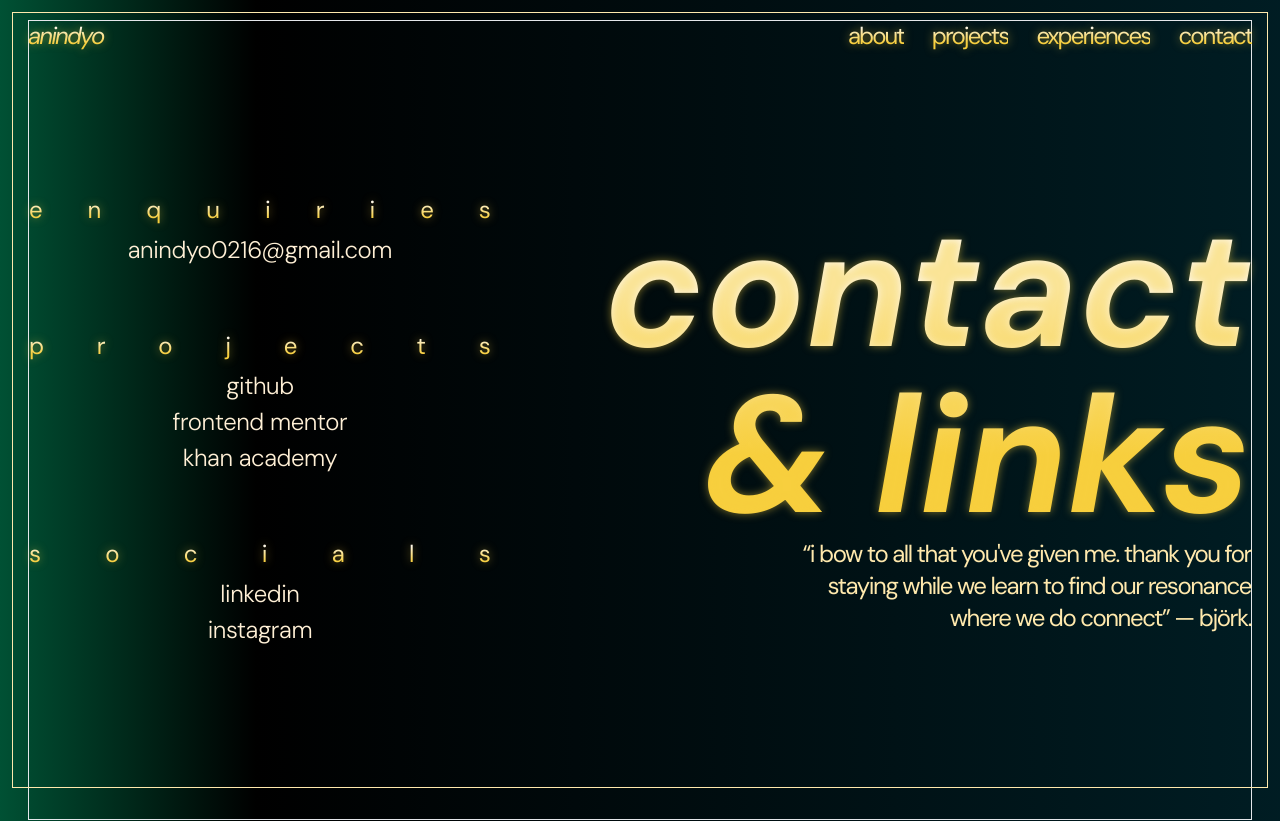
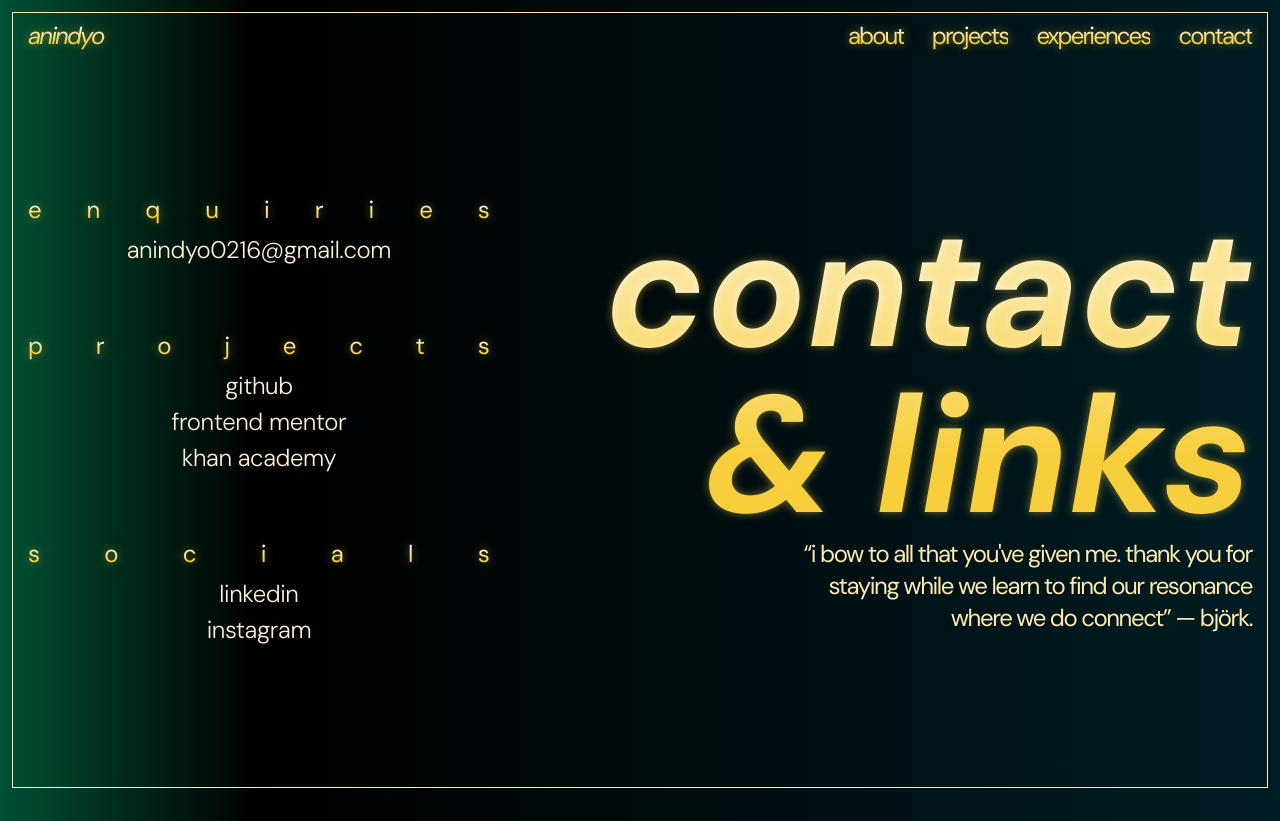
Before and after one commit to anindyoo/portfolio, a React (Create React App) app: page /#/contact in a window 1280 px wide. Shown: the top 821 px of the page. Built offline with nearby package versions, Linux system fonts and the light colour scheme.

Commit message:
refactor: remove previously added stylings.

```diff
--- a/src/components/ContactBanner/ContactBanner.jsx
+++ b/src/components/ContactBanner/ContactBanner.jsx
@@ -29,8 +29,8 @@ const ContactBanner = () => {
     CONTACT-SECTION
     flex flex-col-reverse lg:flex-row justify-end lg:justify-between items-center
     gap-12 lg:gap-0
-    pt-10 lg:pt-0 pb-32 lg:pb-0
-    min-h-screen border"
+    pt-10 lg:pt-0
+    min-h-screen"
     >
       {screenWidth < laptopBreakpoint && <ContactSubtitle />}
       <div className="
```
